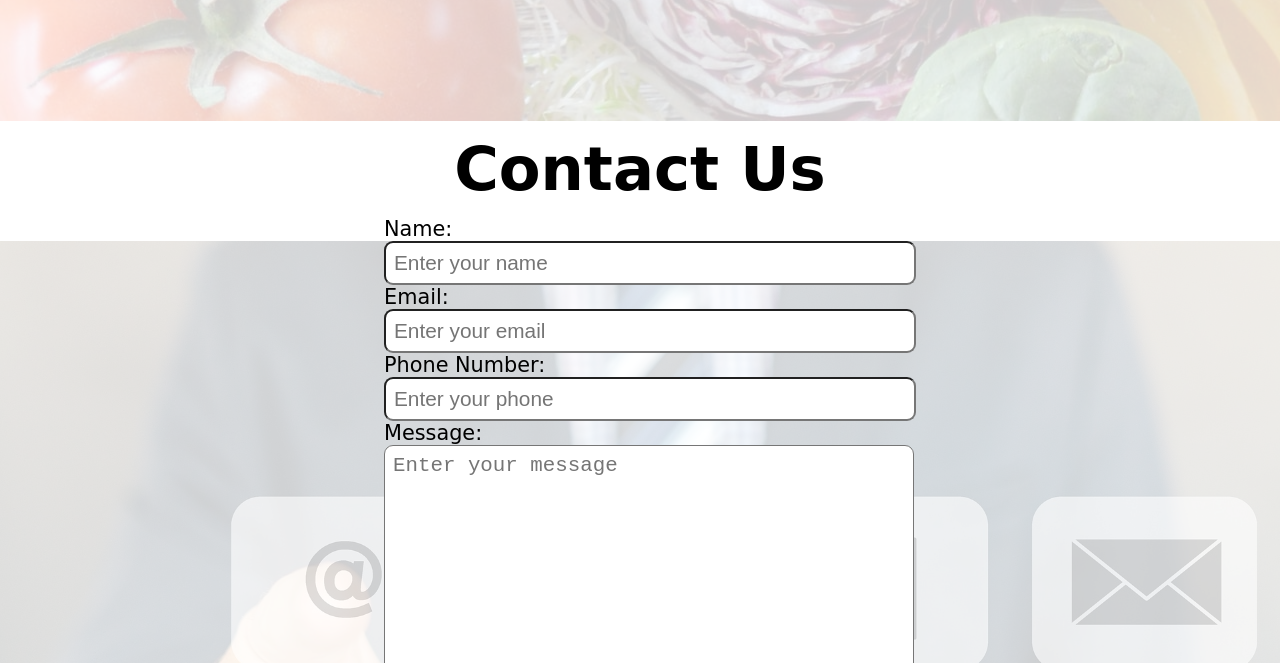
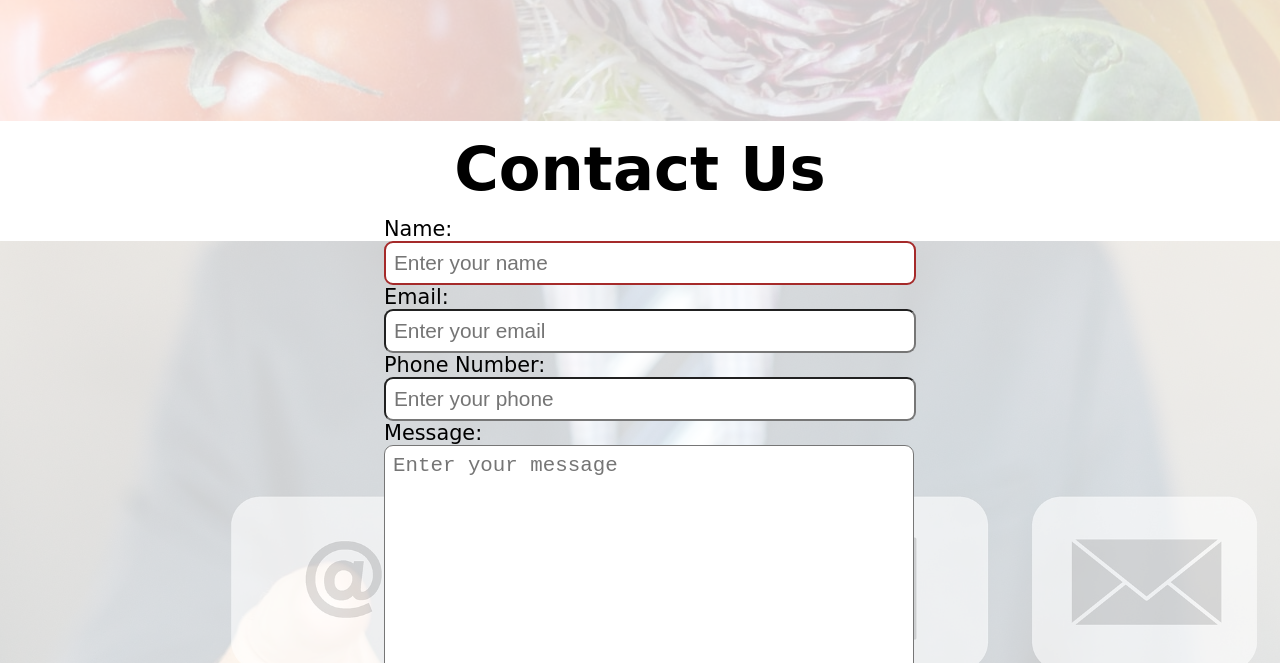
Before and after one commit to ren-cosmos/Online-Food-Ordering, a plain HTML site: page index.html in a window 1280 px wide. In both pictures the pointer is over the input "Name:". Shown: the part 1749-2412 px from the top of the page. Drawn offline with Linux system fonts and the light colour scheme; a web font is replaced by a local one.

Commit message:
Worked on button and form-inputs
Added dimming background feature on button hovers and border on form-input hovers

```diff
--- a/css/style.css
+++ b/css/style.css
@@ -186,6 +186,11 @@ html{
     padding-bottom: 40px;
 }
 
+#contact-box input:hover,
+#contact-box textarea:hover {
+    border: 2px solid brown;
+}
+
 #contact::before {
     content: "";
     position: absolute;
@@ -252,6 +257,10 @@ footer {
     cursor: pointer;
 }
 
+.btn:hover {
+    background-color: rgb(165, 78, 78);
+}
+
 .center {
     text-align: center;
 }
```
